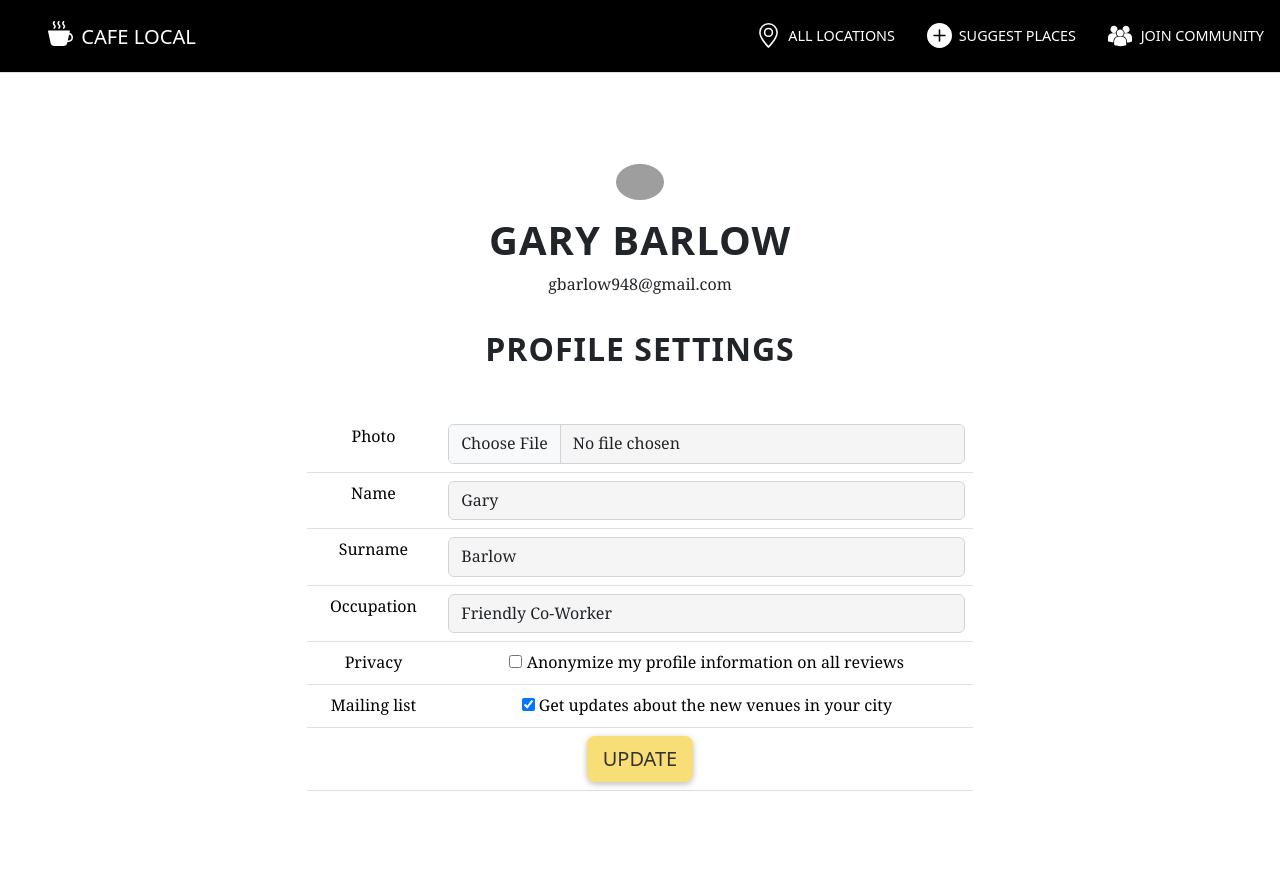
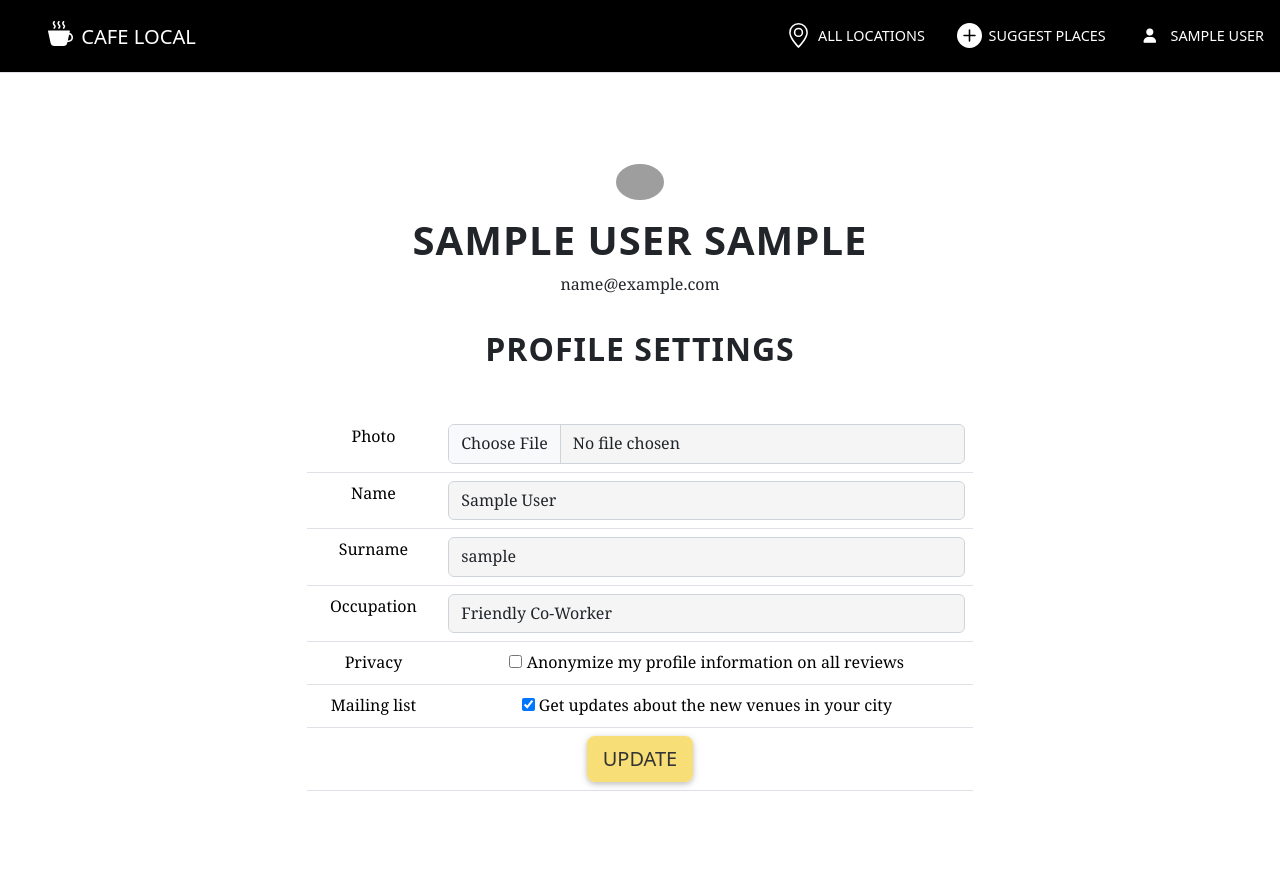
Before and after one commit to fmanzoor3/boroughbrews, a Flask app: page /users in a window 1280 px wide. Shown: the top 870 px of the page. Run offline with Flask 3, Linux system fonts and the light colour scheme; the visitor is signed in with stand-in values (Sample User, id 1); some libraries are stand-ins or nearby versions; grey boxes are pictures that could not be loaded.

Commit message:
Create initial log in system

```diff
--- a/main.py
+++ b/main.py
@@ -555,13 +555,24 @@ def edit(cafe_name_slugged, location_slug):
 
 
 ## Authentication pages
-@app.route("/users")
+@app.route("/users", methods=["GET", "POST"])
 def users():
+    if request.method == "POST":
+        id = current_user.id
+        user = db.get_or_404(User, id)
+        user.name = request.form.get("user[name]")
+        user.surname = request.form.get("user[surname]")
+        user.occupation = request.form.get("user[occupation]")
+        # add user.privacy and user.mail?
+        db.session.commit()
+        return redirect(url_for("users"))
     return render_template("users.html")
 
 
 @app.route("/users/login", methods=["GET", "POST"])
 def log_in():
+    if current_user.is_authenticated:
+        return redirect(url_for("users"))
     if request.method == "POST":
         user = db.session.execute(
             db.select(User).where(User.email == request.form.get("user[email]"))
@@ -583,6 +594,8 @@ def log_in():
 
 @app.route("/users/register", methods=["GET", "POST"])
 def register():
+    if current_user.is_authenticated:
+        return redirect(url_for("users"))
     if request.method == "POST":
         user = db.session.execute(
             db.select(User).where(User.email == request.form.get("user[email]"))
@@ -590,6 +603,14 @@ def register():
         if user:
             flash("You've already signed up with this email, log in instead!")
             return redirect(url_for("log_in"))
+        elif len(request.form.get("user[password]")) < 8:
+            flash("Password is too short (minimum is 8 characters).")
+            return redirect(url_for("register"))
+        elif request.form.get("user[password]") != request.form.get(
+            "user[password_confirmation]"
+        ):
+            flash("Password confirmation doesn't match Password, please try again.")
+            return redirect(url_for("register"))
         else:
             new_user = User(
                 email=request.form.get("user[email]"),
@@ -613,7 +634,7 @@ def register():
 @login_required
 def logout():
     logout_user()
-    return redirect(url_for("get_all_posts"))
+    return redirect(url_for("home"))
 
 
 ## Other routes
--- a/static/css/styles.css
+++ b/static/css/styles.css
@@ -1203,3 +1203,9 @@ body {
 #users section {
   margin-top: 5rem;
 }
+
+/* Flash Message Styling */
+.flash {
+  color: #ee6f57;
+  text-align: center;
+}
--- a/templates/header.html
+++ b/templates/header.html
@@ -64,7 +64,7 @@
         margin-right: 3px; /* Add margin to the right of the icon */
         margin-top: -3px; /* Adjust the vertical alignment of the icon */
       }
-      .nav-link .icon2 {
+      .nav-link .icon2  {
         vertical-align: middle; /* Align the icon vertically */
         margin-right: 5px; /* Add margin to the right of the icon */
         margin-top: -2px; /* Adjust the vertical alignment of the icon */
@@ -72,6 +72,14 @@
         height: auto; /* Let the height adjust according to the aspect ratio */
         filter: invert(100%); /* Invert the color of the icon */
       }
+      .nav-link .icon3  {
+        vertical-align: middle; /* Align the icon vertically */
+        margin-right: 5px; /* Add margin to the right of the icon */
+        margin-top: -2px; /* Adjust the vertical alignment of the icon */
+        width: 24px; /* Set the width of the icon */
+        height: auto; /* Let the height adjust according to the aspect ratio */
+      }
+
   </style>
   </head>
   <body>
@@ -94,7 +102,11 @@
               <li class="nav-item"><a href="{{ url_for('suggest') }}" class="nav-link"><svg xmlns="http://www.w3.org/2000/svg" width="16" height="16" fill="currentColor" class="bi bi-plus-circle-fill icon" viewBox="0 0 16 16">
                 <path d="M16 8A8 8 0 1 1 0 8a8 8 0 0 1 16 0M8.5 4.5a.5.5 0 0 0-1 0v3h-3a.5.5 0 0 0 0 1h3v3a.5.5 0 0 0 1 0v-3h3a.5.5 0 0 0 0-1h-3z"/>
               </svg> SUGGEST PLACES</a></li>
+              {%if not current_user.is_authenticated%}
               <li class="nav-item"><a href="{{ url_for('log_in') }}" class="nav-link"><img src="{{ url_for('static', filename='assets/multiple-users-silhouette.svg') }}" alt="Join Community" class="icon2"> JOIN COMMUNITY</a></li>
+              {%else%}
+              <li class="nav-item"><a href="{{ url_for('users') }}" class="nav-link"><i class="fa fa-fw fa-user icon3"></i> {{current_user.name| upper}}</a></li>
+              {%endif%}
           </ul>
       </header>
   </div>
--- a/templates/users.html
+++ b/templates/users.html
@@ -4,8 +4,8 @@
 <header class="container">
 <p><img class="img-circle" src="/images/profiles/5359-gary.jpg"></p>
 <p>
-</p><h1>Gary Barlow</h1>
-gbarlow948@gmail.com
+</p><h1>{{current_user.name | upper}} {{current_user.surname | upper}}</h1>
+{{current_user.email}}
 <p></p>
 <!-- Flash notification -->
 
@@ -15,24 +15,24 @@ gbarlow948@gmail.com
 <h2 class="w-100 p-3">Profile Settings</h2>
 <div class="col-md-8 offset-md-2">
 <table class="table text-left">
-<form class="edit_user" id="edit_user_5359" enctype="multipart/form-data" action="/users/5359" accept-charset="UTF-8" method="post"></form><input type="hidden" name="_method" value="put" autocomplete="off"><input type="hidden" name="authenticity_token" value="J4oRp6iVGxfkzYiiheHKNsjA2xxIe0PhDn6ZFC8RNedNAHZzTU4gGLGQVigPIq2YB9GvDoNmYmS0iKb_-4yhrA" autocomplete="off"><tbody><tr>
+<form class="edit_user" id="edit_user_5359" enctype="multipart/form-data" action="{{ url_for('users') }}" accept-charset="UTF-8" method="POST"><input type="hidden" name="authenticity_token" value="J4oRp6iVGxfkzYiiheHKNsjA2xxIe0PhDn6ZFC8RNedNAHZzTU4gGLGQVigPIq2YB9GvDoNmYmS0iKb_-4yhrA" autocomplete="off"><tbody><tr>
 <td>Photo</td>
 <td><input class="form-control" type="file" name="user[avatar]" id="user_avatar"></td>
 </tr>
 <tr>
 <td>Name</td>
-<td><input class="form-control" type="text" value="Gary" name="user[name]" id="user_name"></td>
+<td><input class="form-control" type="text" value="{{current_user.name}}" name="user[name]" id="user_name"></td>
 </tr>
 <tr>
 <td>Surname</td>
-<td><input class="form-control" type="text" value="Barlow" name="user[surname]" id="user_surname"></td>
+<td><input class="form-control" type="text" value="{{current_user.surname}}" name="user[surname]" id="user_surname"></td>
 </tr>
 <!-- /%tr -->
 <!-- /  %td Current city -->
 <!-- /  %td= f.select :city_id, City.all.collect {|c| [ c.name, c.id ] }.sort, {}, { class: 'form-control' } -->
 <tr>
 <td>Occupation</td>
-<td><input class="form-control" type="text" value="Friendly Co-Worker" name="user[occupation]" id="user_occupation"></td>
+<td><input class="form-control" type="text" value="{{current_user.occupation}}" name="user[occupation]" id="user_occupation"></td>
 </tr>
 <tr>
 <td><span class="translation_missing" title="translation missing: en.user.settings.privacy">Privacy</span></td>
@@ -59,6 +59,7 @@ Get updates about the new venues in your city
 <tr>
 <td colspan="2" style="text-align: center;">
 <input type="submit" name="commit" value="Update" class="btn btn-success btn-lg" data-disable-with="Update">
+</form>
 </td>
 </tr>
 </tbody></table>
@@ -72,7 +73,7 @@ Get updates about the new venues in your city
 <div class="col-md-8 offset-md-2">
 <h2>Suggest Venues</h2>
 <p>Suggest venues from your neighborhood to help other remote workers!</p>
-<a class="btn btn-default" href="/suggest">Suggest a venue</a>
+<a class="btn btn-default" href="{{ url_for('suggest') }}">Suggest a venue</a>
 </div>
 </div>
 </section>
@@ -97,7 +98,7 @@ Get updates about the new venues in your city
 </section>
 <section>
 <h2>Sign out</h2>
-<a data-confirm="Are you sure you want to sign out?" class="btn btn-default" rel="nofollow" data-method="delete" href="/users/sign_out">Sign Out</a>
+<a data-confirm="Are you sure you want to sign out?" class="btn btn-default" rel="nofollow" data-method="delete" href="{{ url_for('logout') }}">Sign Out</a>
 </section>
 </div>
 
```
Also changed, not shown: TODO.md (+1 -1 lines), templates/log-in.html (+7 -0 lines), templates/register.html (+7 -0 lines).
